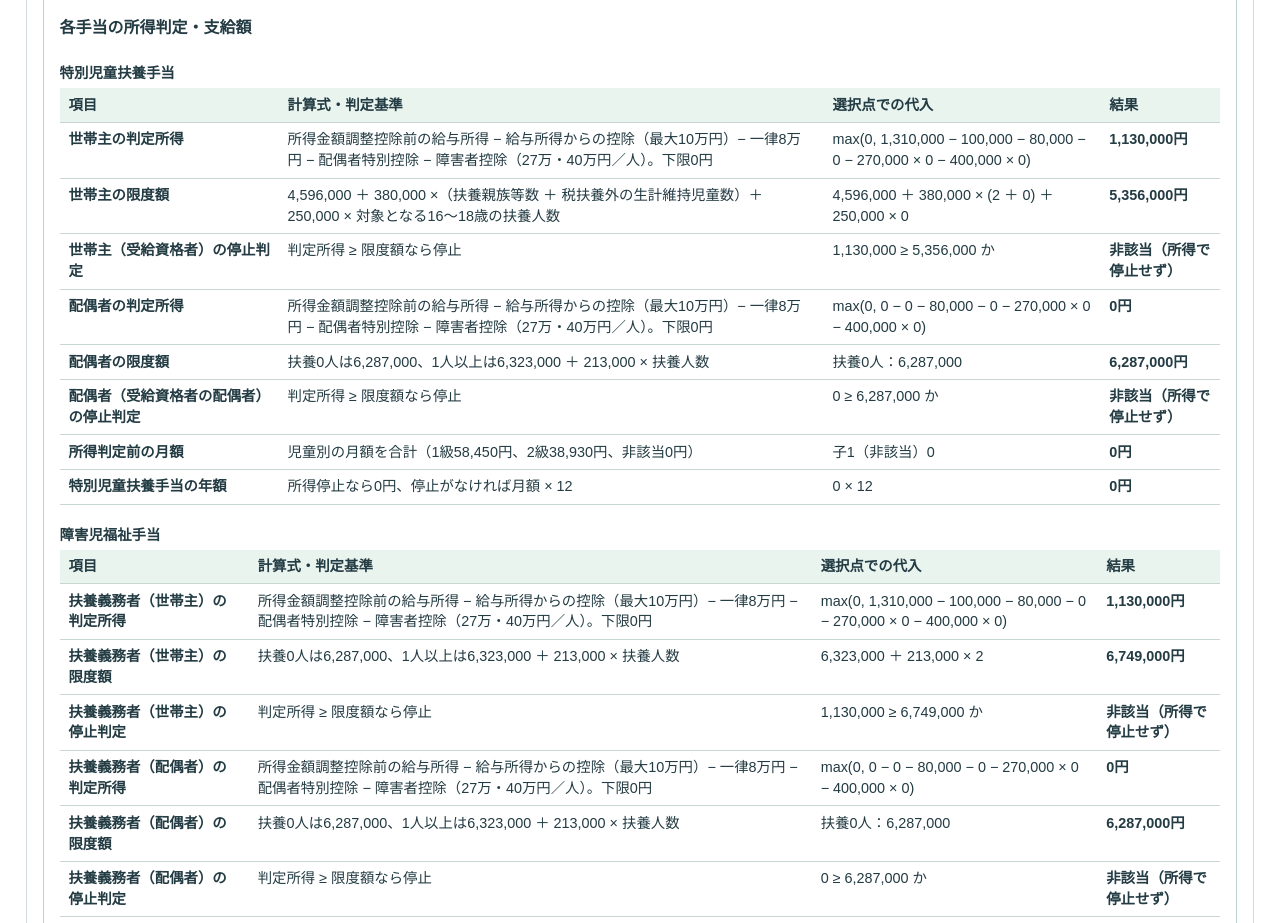
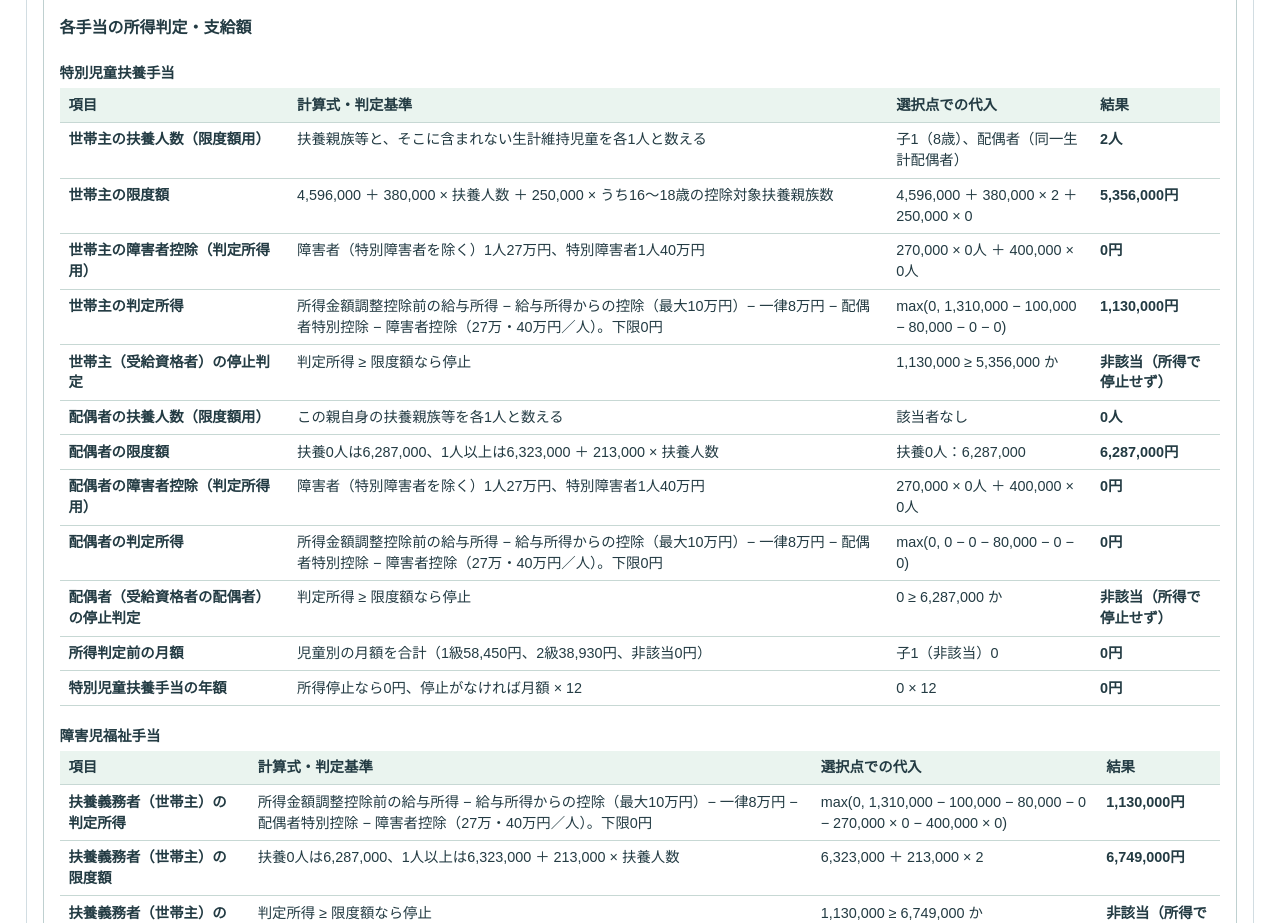
Before and after one commit to Design-for-Changes/dw-appendix, a React (Create React App) app: page / in a window 1280 px wide. Shown: the part 4780-5703 px from the top of the page. Built offline with nearby package versions, Linux system fonts and the light colour scheme.

Commit message:
Show dependents and disability deductions separately in the point P allowance table

```diff
--- a/src/pages/TraceAllowanceService.js
+++ b/src/pages/TraceAllowanceService.js
@@ -10,12 +10,15 @@ const checkResult = stop => stop ? "該当（所得で停止）" : "非該当（
 
 // Use the income, limit, decision and payment returned for this point. Earning-age
 // and disability counts below explain those values; they do not determine eligibility again.
-function incomeRow(title, actual, tax, dependents) {
+function disabilityAmounts(dependents) {
+  const ordinary=dependents.filter(c=>c.taxStatus==="ordinary").length, special=dependents.filter(c=>c.taxStatus==="special").length;
+  return {ordinary,special,total:270000*ordinary+400000*special};
+}
+function incomeRow(title, actual, tax, disabilityTerm) {
   if (!tax) return [title,"子の前年所得（無所得）","0",yen(actual)];
   const wage=tax.salaryTaxInputs.salaryIncomeBeforeAdjustmentYen;
-  const ordinary=dependents.filter(c=>c.taxStatus==="ordinary").length, special=dependents.filter(c=>c.taxStatus==="special").length;
   return [title, "所得金額調整控除前の給与所得 − 給与所得からの控除（最大10万円）− 一律8万円 − 配偶者特別控除 − 障害者控除（27万・40万円／人）。下限0円",
-    "max(0, "+n(wage)+" − "+n(Math.min(100000,wage))+" − 80,000 − "+n(tax.spouseDeduction.previous.specialLT)+" − 270,000 × "+ordinary+" − 400,000 × "+special+")", yen(actual)];
+    "max(0, "+n(wage)+" − "+n(Math.min(100000,wage))+" − 80,000 − "+n(tax.spouseDeduction.previous.specialLT)+" − "+disabilityTerm+")", yen(actual)];
 }
 
 export default function TraceAllowances({point,inputs}) {
@@ -30,9 +33,21 @@ export default function TraceAllowances({point,inputs}) {
     const name=who(check.id), tax=parents[check.id];
     const claimant=check.role==="claimant";
     const role={claimant:"受給資格者",spouse:"受給資格者の配偶者",obligor:"扶養義務者"}[check.role];
-    t.push(incomeRow(name+"の判定所得",check.assessmentIncomeYen,tax,dependents(check.id)));
-    t.push([name+"の限度額",claimant?"4,596,000 ＋ 380,000 ×（扶養親族等数 ＋ 税扶養外の生計維持児童数）＋ 250,000 × 対象となる16～18歳の扶養人数":"扶養0人は6,287,000、1人以上は6,323,000 ＋ 213,000 × 扶養人数",
-      claimant?"4,596,000 ＋ 380,000 × ("+check.dependentCount+" ＋ "+b.additionalSupportedCount+") ＋ 250,000 × "+tax.olderDependentCount:otherLimit(check.dependentCount),yen(check.limitYen)]);
+    const deps=dependents(check.id);
+    const names=children.flatMap((c,i)=>roles.taxDependentOf[i]===check.id?["子"+(i+1)+"（"+c.age+"歳）"]:[]);
+    if(check.dependentCount>tax.taxDependentCount) names.push(who(check.id==="head"?"spouse":"head")+"（同一生計配偶者）");
+    const extra=claimant?b.additionalSupportedCount:0;
+    if(extra) names.push("税扶養外の生計維持児童"+extra+"人");
+    const limitCount=check.dependentCount+extra;
+    t.push([name+"の扶養人数（限度額用）",
+      claimant?"扶養親族等と、そこに含まれない生計維持児童を各1人と数える":"この親自身の扶養親族等を各1人と数える",
+      names.join("、")||"該当者なし",limitCount+"人"]);
+    t.push([name+"の限度額",claimant?"4,596,000 ＋ 380,000 × 扶養人数 ＋ 250,000 × うち16～18歳の控除対象扶養親族数":"扶養0人は6,287,000、1人以上は6,323,000 ＋ 213,000 × 扶養人数",
+      claimant?"4,596,000 ＋ 380,000 × "+limitCount+" ＋ 250,000 × "+tax.olderDependentCount:otherLimit(check.dependentCount),yen(check.limitYen)]);
+    const {ordinary,special,total}=disabilityAmounts(deps);
+    t.push([name+"の障害者控除（判定所得用）","障害者（特別障害者を除く）1人27万円、特別障害者1人40万円",
+      "270,000 × "+ordinary+"人 ＋ 400,000 × "+special+"人",yen(total)]);
+    t.push(incomeRow(name+"の判定所得",check.assessmentIncomeYen,tax,n(total)));
     t.push([name+"（"+role+"）の停止判定","判定所得 ≥ 限度額なら停止",n(check.assessmentIncomeYen)+" ≥ "+n(check.limitYen)+" か",checkResult(check.stopped)]);
   }
   const amounts=children.map(c=>gradeAmount[c.tccaGrade]);
@@ -44,7 +59,8 @@ export default function TraceAllowances({point,inputs}) {
     const recipient=check.role==="recipient", person=who(check.id);
     const name=recipient?person+"（本人）":"扶養義務者（"+person+"）";
     const op=check.stopComparison===">"?">":"≥";
-    welfare.push(incomeRow(name+"の判定所得",check.incomeYen,parents[check.id],dependents(check.id)));
+    const {ordinary,special}=disabilityAmounts(dependents(check.id));
+    welfare.push(incomeRow(name+"の判定所得",check.incomeYen,parents[check.id],"270,000 × "+ordinary+" − 400,000 × "+special));
     welfare.push([name+"の限度額",recipient?"本人：3,758,000 ＋ 380,000 × 扶養人数":"扶養0人は6,287,000、1人以上は6,323,000 ＋ 213,000 × 扶養人数",recipient?"3,758,000 ＋ 380,000 × "+check.dependentCount:otherLimit(check.dependentCount),yen(check.limitYen)]);
     welfare.push([name+"の停止判定","判定所得 "+op+" 限度額なら停止",
       n(check.incomeYen)+" "+op+" "+n(check.limitYen)+" か",checkResult(!check.passes)]);
```
Also changed, not shown: 1 other file (tests, documents, lock files or other folders).
